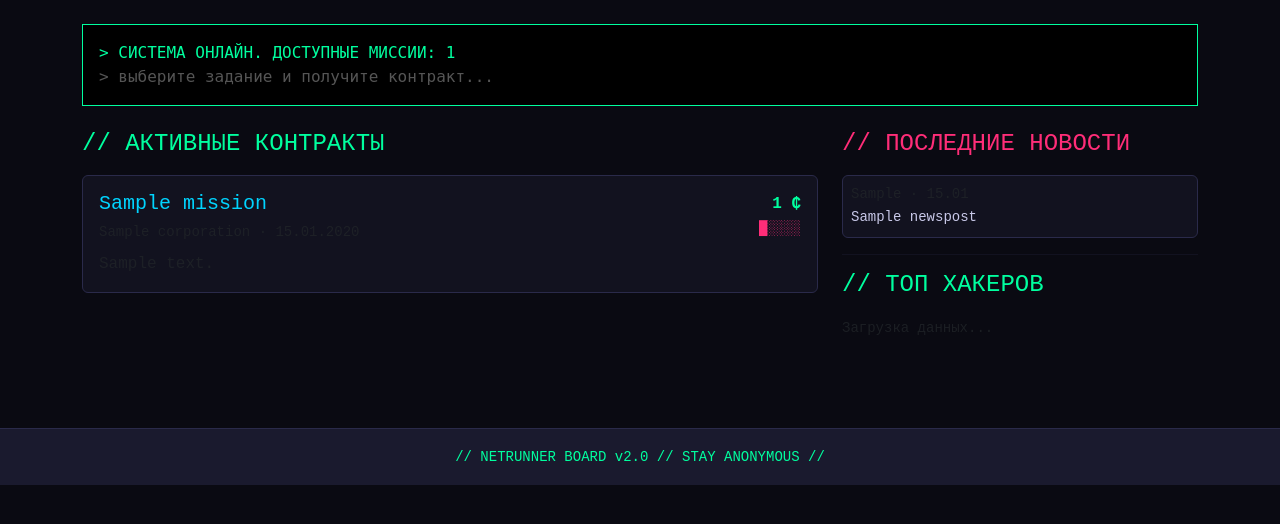
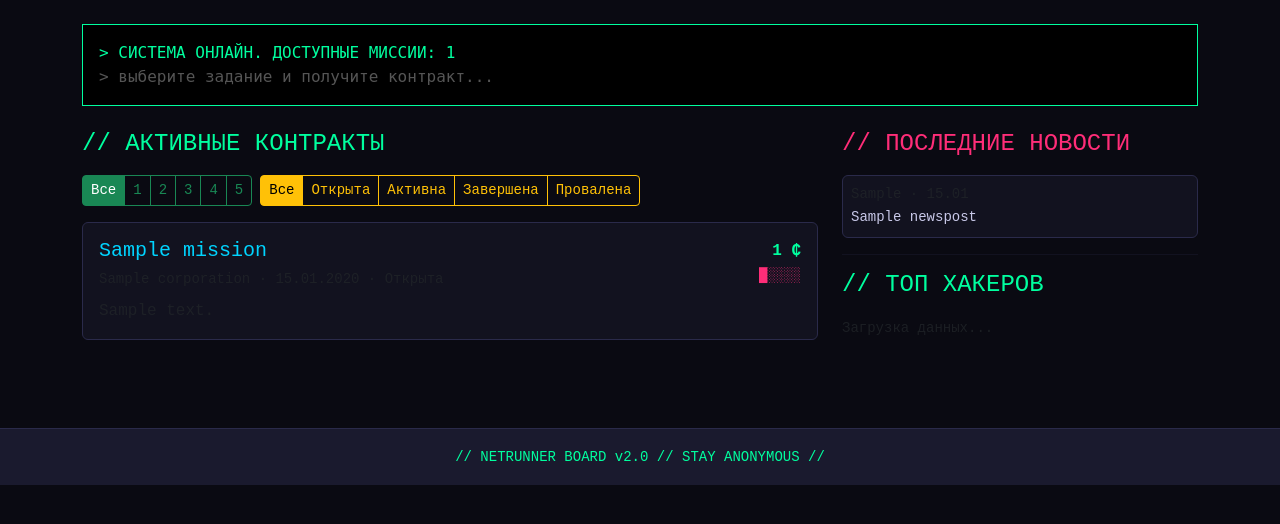
Before and after one commit to isip239-up2026/tenth_day, a Django app: page / in a window 1280 px wide. Shown: the part 57-581 px from the top of the page. Run offline with Django 5.2, Linux system fonts and the light colour scheme; tables that the repository leaves empty hold one stand-in row (values such as "Sample post").

Commit message:
Task3 finished @detectiveRedacted

```diff
--- a/core/templates/core/index.html
+++ b/core/templates/core/index.html
@@ -6,7 +6,7 @@
 <div class="row mb-4">
   <div class="col">
     <div class="terminal-box">
-      <span class="neon-text">&gt; СИСТЕМА ОНЛАЙН. ДОСТУПНЫЕ МИССИИ: {{ missions|length }}</span><br>
+      <span class="neon-text">&gt; СИСТЕМА ОНЛАЙН. ДОСТУПНЫЕ МИССИИ: {{ missions.paginator.count }}</span><br>
       <span style="color:#555;">&gt; выберите задание и получите контракт...</span>
     </div>
   </div>
@@ -16,7 +16,34 @@
   <div class="col-md-8">
     <div class="d-flex justify-content-between align-items-center mb-3">
       <h4 class="neon-text mb-0">// АКТИВНЫЕ КОНТРАКТЫ</h4>
-      {# Задание 4: добавить фильтры по сложности и статусу #}
+    </div>
+
+
+    <div class="mb-3">
+      <div class="d-flex gap-2 flex-wrap">
+
+        <div class="btn-group btn-group-sm">
+          <a href="?{% if request.GET.status %}status={{ request.GET.status }}{% endif %}"
+             class="btn {% if not request.GET.difficulty %}btn-success{% else %}btn-outline-success{% endif %}">Все</a>
+          {% for d in "12345" %}
+          <a href="?difficulty={{ d }}{% if request.GET.status %}&status={{ request.GET.status }}{% endif %}"
+             class="btn {% if request.GET.difficulty == d %}btn-success{% else %}btn-outline-success{% endif %}">{{ d }}</a>
+          {% endfor %}
+        </div>
+
+        <div class="btn-group btn-group-sm">
+          <a href="?{% if request.GET.difficulty %}difficulty={{ request.GET.difficulty }}{% endif %}"
+             class="btn {% if not request.GET.status %}btn-warning{% else %}btn-outline-warning{% endif %}">Все</a>
+          <a href="?status=open{% if request.GET.difficulty %}&difficulty={{ request.GET.difficulty }}{% endif %}"
+             class="btn {% if request.GET.status == 'open' %}btn-warning{% else %}btn-outline-warning{% endif %}">Открыта</a>
+          <a href="?status=active{% if request.GET.difficulty %}&difficulty={{ request.GET.difficulty }}{% endif %}"
+             class="btn {% if request.GET.status == 'active' %}btn-warning{% else %}btn-outline-warning{% endif %}">Активна</a>
+          <a href="?status=completed{% if request.GET.difficulty %}&difficulty={{ request.GET.difficulty }}{% endif %}"
+             class="btn {% if request.GET.status == 'completed' %}btn-warning{% else %}btn-outline-warning{% endif %}">Завершена</a>
+          <a href="?status=failed{% if request.GET.difficulty %}&difficulty={{ request.GET.difficulty }}{% endif %}"
+             class="btn {% if request.GET.status == 'failed' %}btn-warning{% else %}btn-outline-warning{% endif %}">Провалена</a>
+        </div>
+      </div>
     </div>
 
     <div class="row g-3">
@@ -32,7 +59,7 @@
               </h5>
               <small class="text-muted">
                 {% if mission.corporation %}{{ mission.corporation.name }} · {% endif %}
-                {{ mission.posted_at|date:"d.m.Y" }}
+                {{ mission.posted_at|date:"d.m.Y" }} · {{ mission.get_status_display }}
               </small>
             </div>
             <div class="text-end">
@@ -44,11 +71,33 @@
         </div>
       </div>
       {% empty %}
-      <p class="text-muted">Активных миссий нет.</p>
+      <p class="text-muted">Миссий не найдено.</p>
       {% endfor %}
     </div>
 
-    {# Задание 4: добавить пагинацию #}
+
+    {% if missions.has_other_pages %}
+    <nav class="mt-4">
+      <ul class="pagination pagination-sm">
+        {% if missions.has_previous %}
+        <li class="page-item">
+          <a class="page-link bg-dark text-light border-secondary" href="?page={{ missions.previous_page_number }}{{ filter_params }}">←</a>
+        </li>
+        {% endif %}
+        {% for num in missions.paginator.page_range %}
+        <li class="page-item {% if missions.number == num %}active{% endif %}">
+          <a class="page-link bg-dark text-light border-secondary" href="?page={{ num }}{{ filter_params }}">{{ num }}</a>
+        </li>
+        {% endfor %}
+        {% if missions.has_next %}
+        <li class="page-item">
+          <a class="page-link bg-dark text-light border-secondary" href="?page={{ missions.next_page_number }}{{ filter_params }}">→</a>
+        </li>
+        {% endif %}
+      </ul>
+    </nav>
+    {% endif %}
+
   </div>
 
   <div class="col-md-4">
--- a/core/views.py
+++ b/core/views.py
@@ -1,12 +1,38 @@
 from django.shortcuts import render, get_object_or_404, redirect
+from django.core.paginator import Paginator
 from .models import Mission, Hacker, Corporation, Implant, NewsPost, MissionApplication
 from .forms import ApplicationForm
 
 
 def index(request):
-    missions = Mission.objects.select_related("corporation").filter(status="open")
-    news     = NewsPost.objects.all()[:5]
-    return render(request, "core/index.html", {"missions": missions, "news": news})
+    difficulty = request.GET.get("difficulty")
+    status = request.GET.get("status")
+
+    missions = Mission.objects.select_related("corporation").all()
+
+    if difficulty:
+        missions = missions.filter(difficulty=difficulty)
+    if status:
+        missions = missions.filter(status=status)
+
+    paginator = Paginator(missions, 5)
+    page_number = request.GET.get("page")
+    page_obj = paginator.get_page(page_number)
+
+    news = NewsPost.objects.all()[:5]
+
+
+    filter_params = ""
+    if difficulty:
+        filter_params += f"&difficulty={difficulty}"
+    if status:
+        filter_params += f"&status={status}"
+
+    return render(request, "core/index.html", {
+        "missions": page_obj,
+        "news": news,
+        "filter_params": filter_params,
+    })
 
 
 def mission_detail(request, mission_id):
@@ -80,6 +106,7 @@ def apply_mission(request, mission_id):
         "app_count": mission.applications.count(),
     })
 
+
 def hacker_detail(request, hacker_id):
     hacker = get_object_or_404(Hacker, id=hacker_id)
     applications = hacker.applications.select_related("mission").all()
@@ -87,6 +114,7 @@ def hacker_detail(request, hacker_id):
         "hacker": hacker,
         "applications": applications,
     })
+
 
 def implants(request):
     slot = request.GET.get("slot")
```
